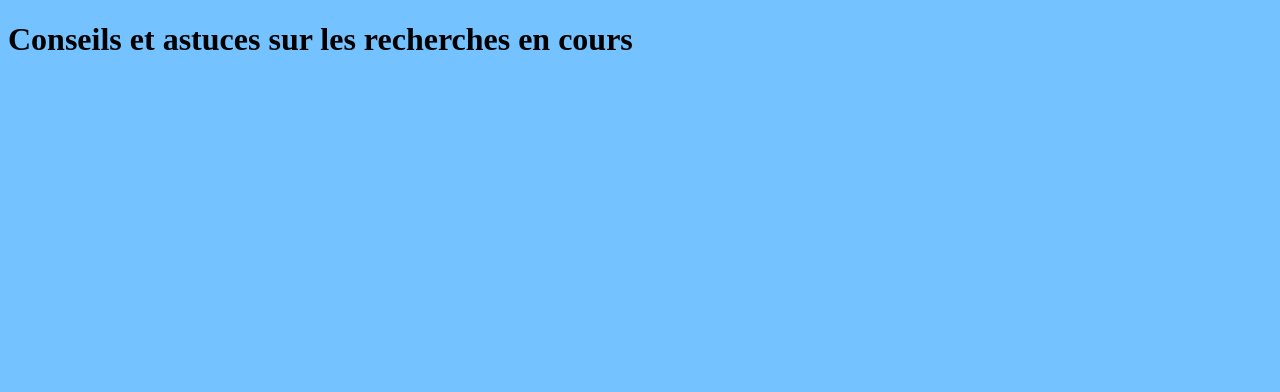
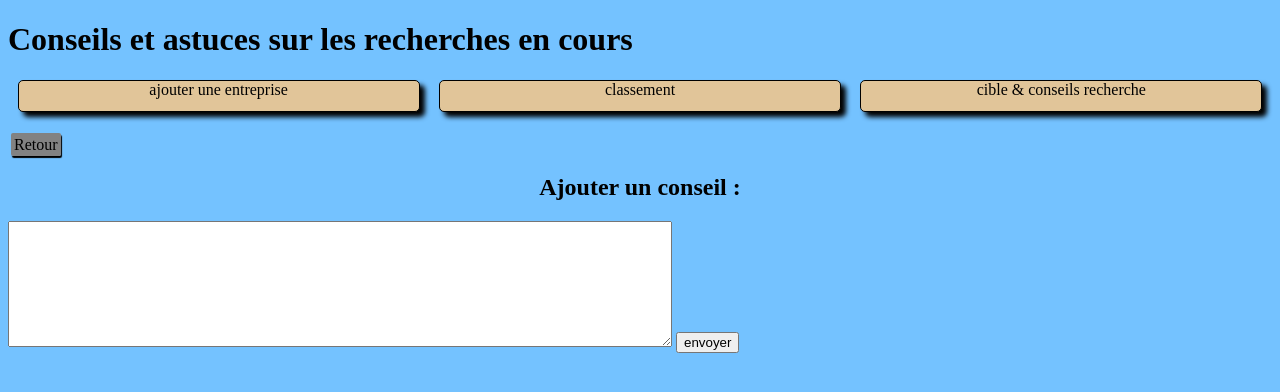
Before and after one commit to josubulus/first_code_project, a PHP site: page /conseils.php?new=1 in a window 1280 px wide. Shown: the top 392 px of the page. Run offline with PHP 8.4, Linux system fonts and the light colour scheme.

Commit message:
première version stable ajout conseils update et suppression manque toujours la structure bdd dans git

```diff
--- a/conseils.php
+++ b/conseils.php
@@ -22,12 +22,78 @@ try
   <body>
     <header>
       <h1>Conseils et astuces sur les recherches en cours</h1>
+      <nav>
+        <?php include('include/nav.php'); ?>
+      </nav>
     </header>
     <section><!--affichage conseils--->
+      <?php
+          if (isset($_GET['new']) && !empty($_GET['new']) && $_GET['new']==1)//ajouter conseil
+          {
+          ?>
+
+             <p> <a class="bouton_statut" href="conseils.php">Retour</a> </p><!--ajouter conseil-->
+                <h2>Ajouter un conseil :</h2>
+                <form action="conseils_post.php" method="post">
+                  <textarea name="conseil" rows="8" cols="80"></textarea>
+                  <input type="submit" name="envoyer" value="envoyer" />
+                </form>
+          <?php
+          }
+          //confiramtion de suppression récupération id affichage conseil via get
+          elseif (isset($_GET['suppr']) && !empty($_GET['suppr']) && $_GET['suppr']==1 && isset($_GET['id_ok']) && !empty($_GET['id_ok']))
+          {
+            ?>
+            <p> <a class="bouton_statut" href="conseils.php">Retour</a> </p>
+            <p> <a class="bouton_statut"  href="conseils_post.php?id_suppr=<?php echo '' . intval($_GET['id_ok']) . ''; ?>">supprimer le conseil </a> </p>
+            <?php
+          }
+          //mettre a jour le conseil : finir de sécurisé le get sur id
+          elseif (isset($_GET['update']) && !empty($_GET['update']) && $_GET['update']==1 && isset($_GET['id_ok']) && !empty($_GET['id_ok']))
+          {//afficher texte actuel
+            $req=$bdd->prepare('SELECT id,DATE_FORMAT(date_conseil,"%d / %m / %Y"),conseil FROM conseils WHERE id=:id_update');
+            $req->execute(array('id_update'=>intval($_GET['id_ok'])));
+            $conseils = $req->fetch();
+            ?>
+            <p> <a class="bouton_statut" href="conseils.php">Retour</a> </p>
+            <form action="conseils_post.php" method="post">
+              <h2>Mettre a jour le conseil :</h2>
+              <form action="conseils_post.php" method="post">
+                <input  id="hide" type="text" name="id_ok" value="<?php echo '' . $conseils['id'] . ''; ?>">
+                <textarea name="update" rows="8" cols="80"><?php echo'' . $conseils['conseil'] . ''; ?></textarea>
+                <input type="submit" name="envoyer" value="envoyer" />
+              </form>
+
+            </form>
+            <?php
+            // code...
+          }
+          else // sinon afficher les conseil exsistant
+           {
+              ?>
+              <p> <a class="bouton_statut" href="conseils.php?new=1">Nouveau conseil</a> </p>
+                  <div class="box_de_tris"><!---cadre d'affichage du conseil-->
+                    <?php
+                        $req=$bdd->query('SELECT id,DATE_FORMAT(date_conseil,"%d / %m / %Y"),conseil FROM conseils ORDER BY date_conseil DESC');
+                        /*$conseils = $req->fetch();*/
+                          while ($conseils = $req->fetch())
+                          {
+                              ?>
+                              <p>Conseils : <?php echo '' . nl2br($conseils['conseil']) . ''; ?> </p>
+                              <p> <a class="bouton_statut"  href="conseils.php?suppr=1&amp;id_ok=<?php echo '' . $conseils['id'] . ''; ?>">supprimer conseil</a>
+                               <a class="bouton_statut"  href="conseils.php?update=1&amp;id_ok=<?php echo '' . $conseils['id'] . ''; ?>">mettre a jour le conseil</a> </p>
+              <?php
+                    }
+                  }
+                 ?>
+              </div>
+              <?php
+
+        ?>
+
+
 
     </section>
-    <section> <!---rajouté un conseil---->
 
-    </section>
   </body>
 </html>
--- a/index_post.php
+++ b/index_post.php
@@ -29,5 +29,5 @@ if (isset($_POST['nom']) && isset($_POST['tel']) && isset($_POST['mail']) && iss
 
 
 
-header('location:index.php')
+header('location:index.php');
 ?>
```
Also changed, not shown: conseils_post.php (+35 -0 lines).
